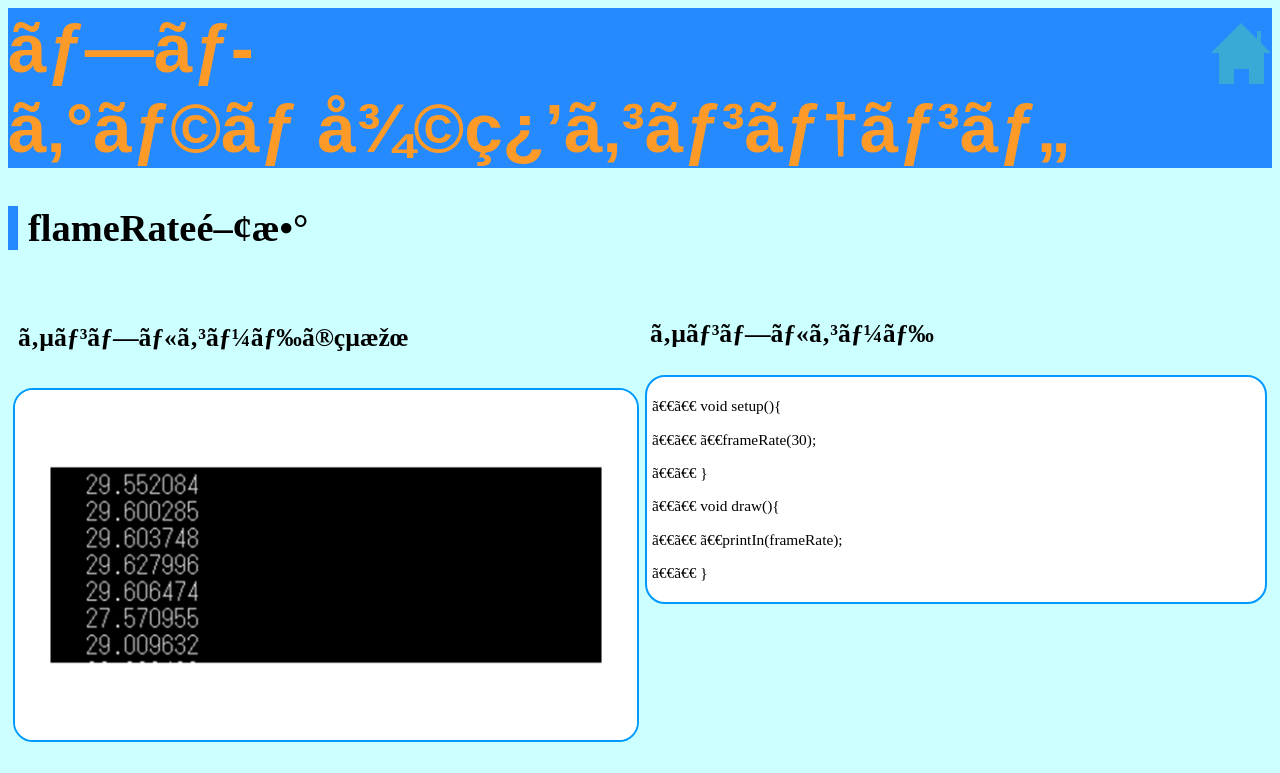
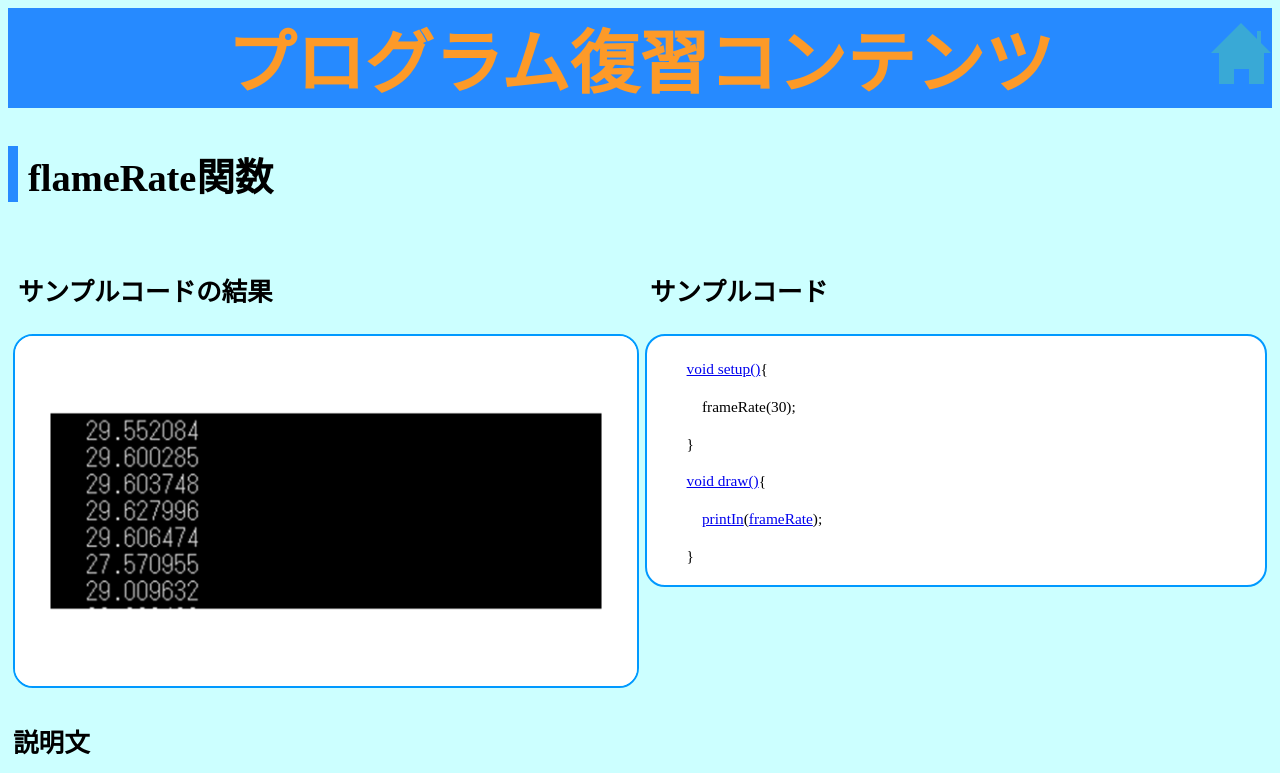
Before and after one commit to o-saringu/8-2, a plain HTML site: page index.html in a window 1280 px wide. Shown: the top 773 px of the page. Drawn offline with Linux system fonts and the light colour scheme.

Commit message:
Update index.html

```diff
--- a/index.html
+++ b/index.html
@@ -1,7 +1,14 @@
 <!DOCTYPE html>
+<html lang="jp">
+
 <head>
-<meta charset="UTF=8">
-<link rel="stylesheet" href="style.css">
+  <meta charset="UTF-8">
+  <link rel="stylesheet" href="style.css">
+  <meta name="viewport" content="width=device-width, initial-scale=1.0">
+
+<link rel="preconnect" href="https://fonts.googleapis.com">
+<link rel="preconnect" href="https://fonts.gstatic.com" crossorigin>
+<link href="https://fonts.googleapis.com/css2?family=Bangers&family=M+PLUS+1p:wght@500&family=Oswald&display=swap" rel="stylesheet">
 </head>
 
 <body>
@@ -22,12 +29,12 @@
 	<div class="yoko1">
 	<div class="komidasi2"><p>サンプルコード</div>
 	<div class="code">
-		<p>　　	void setup(){
+		<p>　　	<a href="https://o-saringu.github.io/5-2/"target="_blank" rel="noopener noreferrer" >void setup()</a>{
 		<p>　　	　frameRate(30);
 		<p>　　	}
 		<p>
-		<p>　　	void draw(){
-		<p>　　	　printIn(frameRate);
+		<p>　　	<a href="https://o-saringu.github.io/5-1/"target="_blank" rel="noopener noreferrer" >void draw()</a>{
+		<p>　　	　<a href="https://o-saringu.github.io/printIn/"target="_blank" rel="noopener noreferrer" >printIn</a>(<a href="https://o-saringu.github.io/8-1/"target="_blank" rel="noopener noreferrer" >frameRate</a>);
 		<p>　　	}
 	</div>
 	</div>
```
